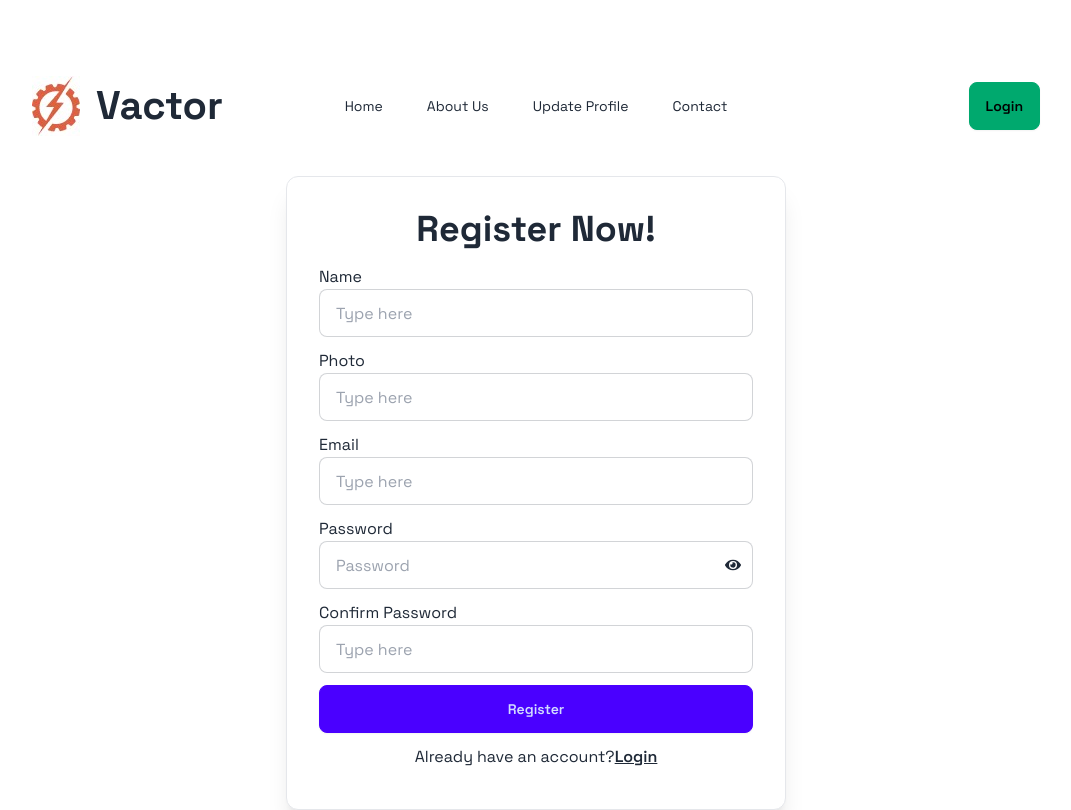
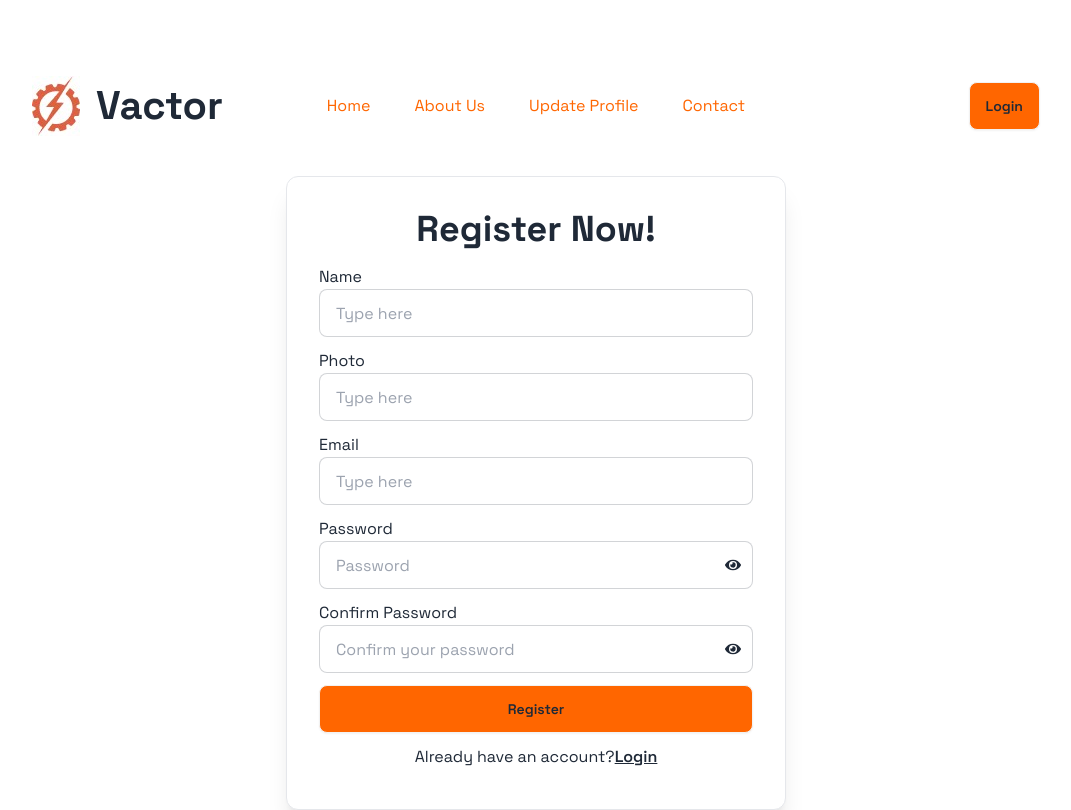
Before and after one commit to Alok4D/all-assignmentRepo-make-private-to-public, a React (Vite) app: page /register in a window 1280 px wide. Shown: the top 810 px of the page, without its empty margins (104-1175 px from the left). Built offline with nearby package versions, Linux system fonts and the light colour scheme; no server answers; a web font is replaced by a local one.

Commit message:
add button coler

```diff
--- a/src/Components/Card-Details/CardDetails.jsx
+++ b/src/Components/Card-Details/CardDetails.jsx
@@ -1,4 +1,3 @@
-
 import { useContext, useEffect } from "react";
 import {useLoaderData, useLocation, useNavigate, useParams} from "react-router-dom";
 import { AuthContext } from "../Auth-Provider/AuthProvider";
@@ -66,6 +65,9 @@ const CardDetails = () => {
         <p>#{facilities[2]}</p>
     </div>
 
+        <div className="mt-5">
+        <button className="btn bg-[#F60]">Buy Now</button>
+        </div>
 
     </div>
     </div>
--- a/src/Components/Login-Page/Login.jsx
+++ b/src/Components/Login-Page/Login.jsx
@@ -59,58 +59,7 @@ const Login = () => {
     }, [user])
 
     return (
-
-//       <div className="w-full max-w-md p-8 space-y-3 rounded-xl dark:bg-gray-50 dark:text-gray-800 border">
-// 	<h1 className="text-2xl font-bold text-center">Login</h1>
-// 	<form noValidate="" action="" className="space-y-6">
-// 		<div className="space-y-1 text-sm">
-// 			<label htmlFor="username" className="block dark:text-gray-600">Username</label>
-// 			<input type="text" name="username" id="username" placeholder="Username" className="w-full px-4 py-3 rounded-md dark:border-gray-300 dark:bg-gray-50 dark:text-gray-800 focus:dark:border-violet-600" />
-// 		</div>
-// 		<div className="space-y-1 text-sm">
-// 			<label htmlFor="password" className="block dark:text-gray-600">Password</label>
-// 			<input type="password" name="password" id="password" placeholder="Password" className="w-full px-4 py-3 rounded-md dark:border-gray-300 dark:bg-gray-50 dark:text-gray-800 focus:dark:border-violet-600" />
-// 			<div className="flex justify-end text-xs dark:text-gray-600">
-// 				<a rel="noopener noreferrer" href="#">Forgot Password?</a>
-// 			</div>
-// 		</div>
-// 		<button className="block w-full p-3 text-center rounded-sm dark:text-gray-50 dark:bg-violet-600">Sign in</button>
-// 	</form>
-// 	<div className="flex items-center pt-4 space-x-1">
-// 		<div className="flex-1 h-px sm:w-16 dark:bg-gray-300"></div>
-// 		<p className="px-3 text-sm dark:text-gray-600">Login with social accounts</p>
-// 		<div className="flex-1 h-px sm:w-16 dark:bg-gray-300"></div>
-// 	</div>
-// 	<div className="flex justify-center space-x-4">
-// 		<button aria-label="Log in with Google" className="p-3 rounded-sm">
-// 			<svg xmlns="http://www.w3.org/2000/svg" viewBox="0 0 32 32" className="w-5 h-5 fill-current">
-// 				<path d="M16.318 13.714v5.484h9.078c-0.37 2.354-2.745 6.901-9.078 6.901-5.458 0-9.917-4.521-9.917-10.099s4.458-10.099 9.917-10.099c3.109 0 5.193 1.318 6.38 2.464l4.339-4.182c-2.786-2.599-6.396-4.182-10.719-4.182-8.844 0-16 7.151-16 16s7.156 16 16 16c9.234 0 15.365-6.49 15.365-15.635 0-1.052-0.115-1.854-0.255-2.651z"></path>
-// 			</svg>
-// 		</button>
-// 		<button aria-label="Log in with Twitter" className="p-3 rounded-sm">
-// 			<svg xmlns="http://www.w3.org/2000/svg" viewBox="0 0 32 32" className="w-5 h-5 fill-current">
-// 				<path d="M31.937 6.093c-1.177 0.516-2.437 0.871-3.765 1.032 1.355-0.813 2.391-2.099 2.885-3.631-1.271 0.74-2.677 1.276-4.172 1.579-1.192-1.276-2.896-2.079-4.787-2.079-3.625 0-6.563 2.937-6.563 6.557 0 0.521 0.063 1.021 0.172 1.495-5.453-0.255-10.287-2.875-13.52-6.833-0.568 0.964-0.891 2.084-0.891 3.303 0 2.281 1.161 4.281 2.916 5.457-1.073-0.031-2.083-0.328-2.968-0.817v0.079c0 3.181 2.26 5.833 5.26 6.437-0.547 0.145-1.131 0.229-1.724 0.229-0.421 0-0.823-0.041-1.224-0.115 0.844 2.604 3.26 4.5 6.14 4.557-2.239 1.755-5.077 2.801-8.135 2.801-0.521 0-1.041-0.025-1.563-0.088 2.917 1.86 6.36 2.948 10.079 2.948 12.067 0 18.661-9.995 18.661-18.651 0-0.276 0-0.557-0.021-0.839 1.287-0.917 2.401-2.079 3.281-3.396z"></path>
-// 			</svg>
-// 		</button>
-// 		<button aria-label="Log in with GitHub" className="p-3 rounded-sm">
-// 			<svg xmlns="http://www.w3.org/2000/svg" viewBox="0 0 32 32" className="w-5 h-5 fill-current">
-// 				<path d="M16 0.396c-8.839 0-16 7.167-16 16 0 7.073 4.584 13.068 10.937 15.183 0.803 0.151 1.093-0.344 1.093-0.772 0-0.38-0.009-1.385-0.015-2.719-4.453 0.964-5.391-2.151-5.391-2.151-0.729-1.844-1.781-2.339-1.781-2.339-1.448-0.989 0.115-0.968 0.115-0.968 1.604 0.109 2.448 1.645 2.448 1.645 1.427 2.448 3.744 1.74 4.661 1.328 0.14-1.031 0.557-1.74 1.011-2.135-3.552-0.401-7.287-1.776-7.287-7.907 0-1.751 0.62-3.177 1.645-4.297-0.177-0.401-0.719-2.031 0.141-4.235 0 0 1.339-0.427 4.4 1.641 1.281-0.355 2.641-0.532 4-0.541 1.36 0.009 2.719 0.187 4 0.541 3.043-2.068 4.381-1.641 4.381-1.641 0.859 2.204 0.317 3.833 0.161 4.235 1.015 1.12 1.635 2.547 1.635 4.297 0 6.145-3.74 7.5-7.296 7.891 0.556 0.479 1.077 1.464 1.077 2.959 0 2.14-0.020 3.864-0.020 4.385 0 0.416 0.28 0.916 1.104 0.755 6.4-2.093 10.979-8.093 10.979-15.156 0-8.833-7.161-16-16-16z"></path>
-// 			</svg>
-// 		</button>
-// 	</div>
-// 	<p className="text-xs text-center sm:px-6 dark:text-gray-600">Don't have an account?
-// 		<a rel="noopener noreferrer" href="#" className="underline dark:text-gray-800">Sign up</a>
-// 	</p>
-// </div>
-
-
-
-
-
-
-
-
-       <div className="hero w-[88%] mx-auto rounded-xl min-h-screen bg-base-200 mb-8 mt-8" data-aos="zoom-in">
+       <div className="hero w-[80%] mx-auto rounded-xl min-h-screen bg-base-200 mb-8 mt-8" data-aos="zoom-in">
         <Helmet><title>Login Page</title></Helmet>
   <div className="hero-content flex-col lg:flex-row-reverse">
 
@@ -131,7 +80,7 @@ const Login = () => {
         </div>
 
         <div className="form-control mt-2">
-          <button className="btn btn-primary">Login</button>
+          <button className="btn bg-[#F60]">Login</button>
         </div>
 
       </form>
--- a/src/Components/Login-Page/Register-page/Register.jsx
+++ b/src/Components/Login-Page/Register-page/Register.jsx
@@ -101,11 +101,11 @@ const Register = () => {
 
                <div>
                <p>Name</p>
-                <input name='name' type="text" placeholder="Type here" className="input input-bordered w-full " />
+                <input name='name' type="text" placeholder="Type here" className="input input-bordered w-full " required/>
                </div>
                <div>
                <p>Photo</p>
-                <input name='photo' type="text" placeholder="Type here" className="input input-bordered w-full " />
+                <input name='photo' type="text" placeholder="Type here" className="input input-bordered w-full " required/>
                </div>
                <div>
                <p>Email</p>
@@ -125,14 +125,21 @@ const Register = () => {
                </div>
                <div>
                <p>Confirm Password</p>
-                <input name='confirmPassword' type="text" placeholder="Type here" className="input input-bordered w-full " required />
+               <div className="relative">
+              <input name='confirmPassword' type={ showPassword ? "text" : "password"} placeholder="Confirm your password" className="input input-bordered w-full " required/>
+                <span className="absolute top-4 right-3" onClick={ () => setShowPassword(!showPassword)}>
+                    {
+                        showPassword ? <FaEyeSlash></FaEyeSlash> : <FaEye></FaEye>
+                    }
+                </span>
+              </div>
                </div>
 
                 {
                     error && <small className="text-red-600">{error}</small>
                 }
 
-               <button type="submit" className="btn btn-primary w-full">Register</button>
+               <button type="submit" className="btn bg-[#F60] w-full">Register</button>
                <ToastContainer></ToastContainer>
                 </form>
 
--- a/src/Components/Navbar/Navbar.jsx
+++ b/src/Components/Navbar/Navbar.jsx
@@ -5,10 +5,10 @@ import photo from '../../../public/Logo-img/logo.jpg';
 
 const links = (
   <>
-    <li><NavLink to="/">Home</NavLink></li>
-    <li><NavLink to="/aboutUs">About Us</NavLink></li>
-    <li><NavLink to="/updateProfile">Update Profile</NavLink></li>
-    <li><NavLink to="/contact">Contact</NavLink></li>
+    <li className="text-[#F60] rounded-xl text-[16px]"><NavLink to="/">Home</NavLink></li>
+    <li className="text-[#F60] rounded-xl text-[16px]"><NavLink to="/aboutUs">About Us</NavLink></li>
+    <li className="text-[#F60] rounded-xl text-[16px]"><NavLink to="/updateProfile">Update Profile</NavLink></li>
+    <li className="text-[#F60] rounded-xl text-[16px]"><NavLink to="/contact">Contact</NavLink></li>
 
   </>
 );
@@ -48,7 +48,7 @@ const Navbar = () => {
 
      <div className="flex gap-4 justify-center items-center cursor-pointer">
      <img src={photo} alt="industrial-logo-image" />
-        <h2 className="text-[40px] font-extrabold">Vactor</h2>
+        <h2 className="lg:text-[40px] font-extrabold">Vactor</h2>
      </div>
 
 
@@ -66,8 +66,8 @@ const Navbar = () => {
           <div className="tooltip" data-tip={user.displayName}>
             <img className="border rounded-full h-[45px]" src={user.photoURL} />
           </div>
-            <button onClick={() => logOut()} className="btn btn-secondary">Log Out</button></div>) :
-            (<Link to="/login"><a className="btn btn-success">Login</a></Link>)}
+            <button onClick={() => logOut()} className="btn bg-[#F60]">Log Out</button></div>) :
+            (<Link to="/login"><a className="btn bg-[#F60]">Login</a></Link>)}
       </div>
     </div>
   );
--- a/src/main.jsx
+++ b/src/main.jsx
@@ -15,11 +15,9 @@ import CardDetails from './Components/Card-Details/CardDetails';
 import Login from './Components/Login-Page/Login';
 import Register from './Components/Login-Page/Register-page/Register';
 import AuthProvider from './Components/Auth-Provider/AuthProvider';
-
 import ProtectedRoute from './Components/Protected-Routes/ProtectedRoute';
 import UpdateProfile from './Components/Update-Profile/UpdateProfile';
 import AboutUs from './Components/About-Us/AboutUs';
-
 import { HelmetProvider } from 'react-helmet-async';
 import Contact from './Components/Contact-Section/Contact';
 
@@ -40,17 +38,14 @@ const router = createBrowserRouter([
       {
         path: '/',
         element: <CardSection></CardSection>,
-
       },
-
       {
         path: '/cardDetails/:id',
         element: <ProtectedRoute>
           <CardDetails></CardDetails>
         </ProtectedRoute>,
         loader: () => fetch('/Industrial.json'),
-      }
-      ,
+      },
       {
         path: "/login",
         element: <Login></Login>,
@@ -62,7 +57,9 @@ const router = createBrowserRouter([
 
       {
         path: "/updateProfile",
-        element: <UpdateProfile></UpdateProfile>
+        element: <ProtectedRoute>
+          <UpdateProfile></UpdateProfile>
+        </ProtectedRoute>,
       },
       {
         path: '/contact',
```
